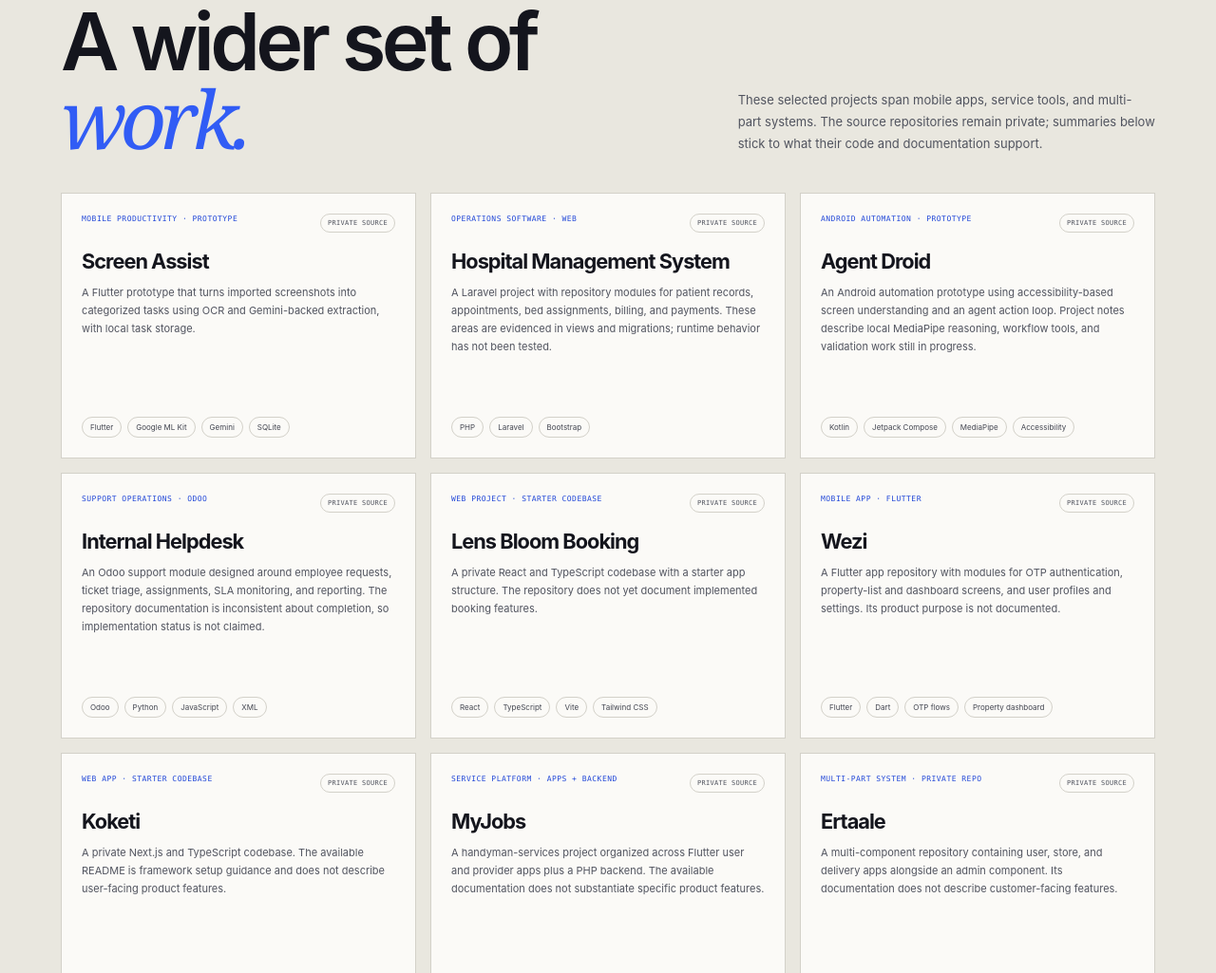
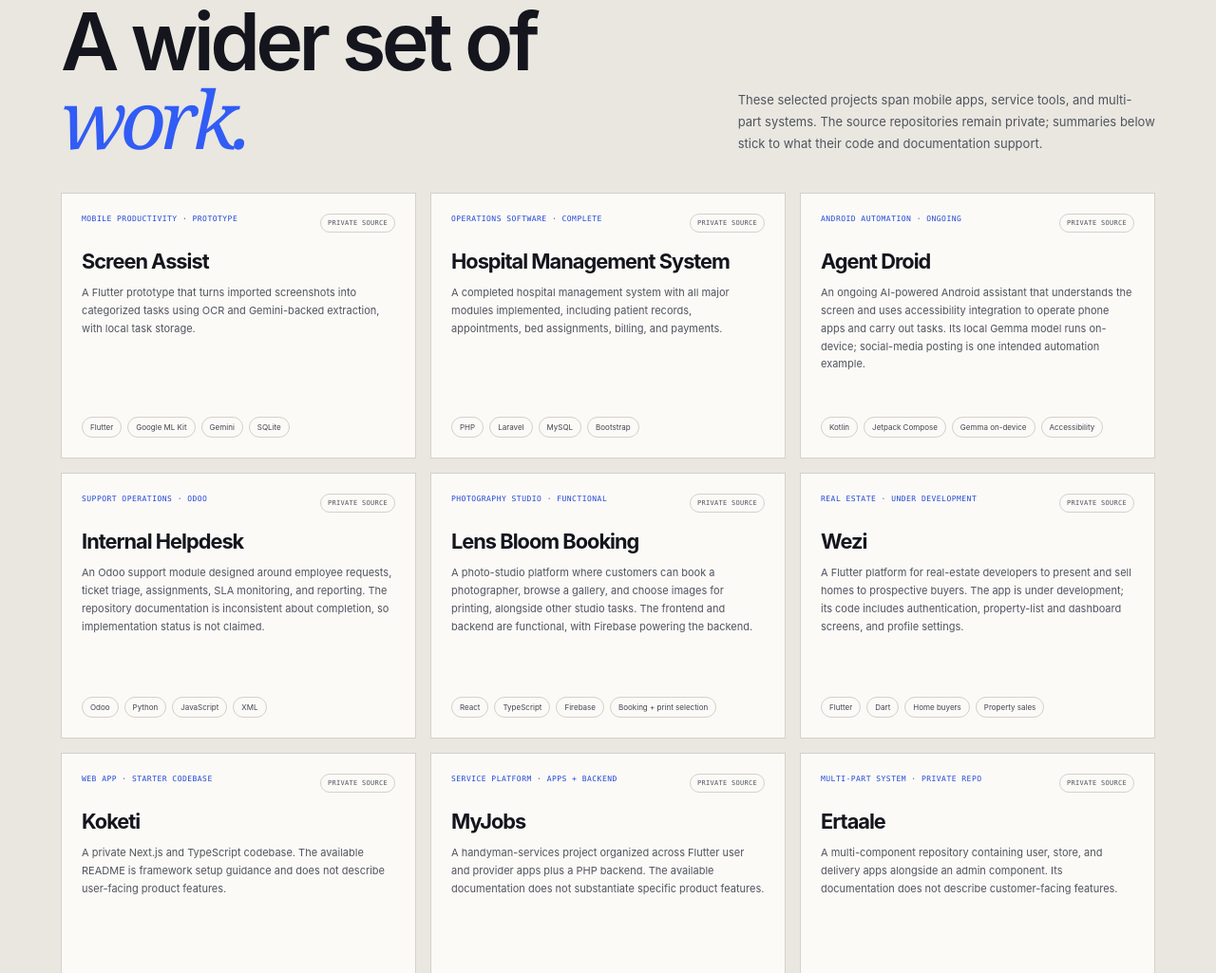
Before and after one commit to Dawitdkt/Dawitdkt.github.io, a plain HTML site: page site/index.html in a window 1280 px wide. Shown: the part 2307-3332 px from the top of the page at 95% size. Drawn offline with Linux system fonts and the light colour scheme.

Commit message:
Update project case studies from owner clarifications

```diff
--- a/site/index.html
+++ b/site/index.html
@@ -146,17 +146,17 @@
             </article>
 
             <article class="portfolio-project-card">
-              <div class="portfolio-project-top"><p class="portfolio-project-type">Operations software · Web</p><span class="private-source-label">Private source</span></div>
+              <div class="portfolio-project-top"><p class="portfolio-project-type">Operations software · Complete</p><span class="private-source-label">Private source</span></div>
               <h3>Hospital Management System</h3>
-              <p>A Laravel project with repository modules for patient records, appointments, bed assignments, billing, and payments. These areas are evidenced in views and migrations; runtime behavior has not been tested.</p>
-              <ul class="project-tags" aria-label="Hospital Management System technologies"><li>PHP</li><li>Laravel</li><li>Bootstrap</li></ul>
+              <p>A completed hospital management system with all major modules implemented, including patient records, appointments, bed assignments, billing, and payments.</p>
+              <ul class="project-tags" aria-label="Hospital Management System technologies"><li>PHP</li><li>Laravel</li><li>MySQL</li><li>Bootstrap</li></ul>
             </article>
 
             <article class="portfolio-project-card">
-              <div class="portfolio-project-top"><p class="portfolio-project-type">Android automation · Prototype</p><span class="private-source-label">Private source</span></div>
+              <div class="portfolio-project-top"><p class="portfolio-project-type">Android automation · Ongoing</p><span class="private-source-label">Private source</span></div>
               <h3>Agent Droid</h3>
-              <p>An Android automation prototype using accessibility-based screen understanding and an agent action loop. Project notes describe local MediaPipe reasoning, workflow tools, and validation work still in progress.</p>
-              <ul class="project-tags" aria-label="Agent Droid technologies"><li>Kotlin</li><li>Jetpack Compose</li><li>MediaPipe</li><li>Accessibility</li></ul>
+              <p>An ongoing AI-powered Android assistant that understands the screen and uses accessibility integration to operate phone apps and carry out tasks. Its local Gemma model runs on-device; social-media posting is one intended automation example.</p>
+              <ul class="project-tags" aria-label="Agent Droid technologies"><li>Kotlin</li><li>Jetpack Compose</li><li>Gemma on-device</li><li>Accessibility</li></ul>
             </article>
 
             <article class="portfolio-project-card">
@@ -167,17 +167,17 @@
             </article>
 
             <article class="portfolio-project-card">
-              <div class="portfolio-project-top"><p class="portfolio-project-type">Web project · Starter codebase</p><span class="private-source-label">Private source</span></div>
+              <div class="portfolio-project-top"><p class="portfolio-project-type">Photography studio · Functional</p><span class="private-source-label">Private source</span></div>
               <h3>Lens Bloom Booking</h3>
-              <p>A private React and TypeScript codebase with a starter app structure. The repository does not yet document implemented booking features.</p>
-              <ul class="project-tags" aria-label="Lens Bloom Booking technologies"><li>React</li><li>TypeScript</li><li>Vite</li><li>Tailwind CSS</li></ul>
+              <p>A photo-studio platform where customers can book a photographer, browse a gallery, and choose images for printing, alongside other studio tasks. The frontend and backend are functional, with Firebase powering the backend.</p>
+              <ul class="project-tags" aria-label="Lens Bloom Booking technologies"><li>React</li><li>TypeScript</li><li>Firebase</li><li>Booking + print selection</li></ul>
             </article>
 
             <article class="portfolio-project-card">
-              <div class="portfolio-project-top"><p class="portfolio-project-type">Mobile app · Flutter</p><span class="private-source-label">Private source</span></div>
+              <div class="portfolio-project-top"><p class="portfolio-project-type">Real estate · Under development</p><span class="private-source-label">Private source</span></div>
               <h3>Wezi</h3>
-              <p>A Flutter app repository with modules for OTP authentication, property-list and dashboard screens, and user profiles and settings. Its product purpose is not documented.</p>
-              <ul class="project-tags" aria-label="Wezi technologies"><li>Flutter</li><li>Dart</li><li>OTP flows</li><li>Property dashboard</li></ul>
+              <p>A Flutter platform for real-estate developers to present and sell homes to prospective buyers. The app is under development; its code includes authentication, property-list and dashboard screens, and profile settings.</p>
+              <ul class="project-tags" aria-label="Wezi technologies"><li>Flutter</li><li>Dart</li><li>Home buyers</li><li>Property sales</li></ul>
             </article>
 
             <article class="portfolio-project-card">
```
Also changed, not shown: 1 other file.
